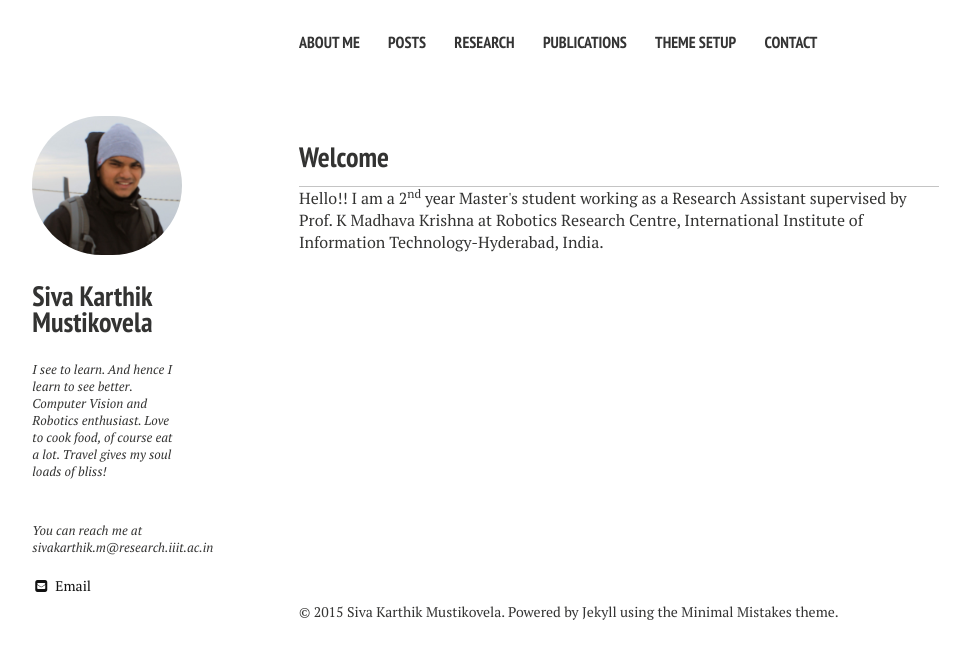
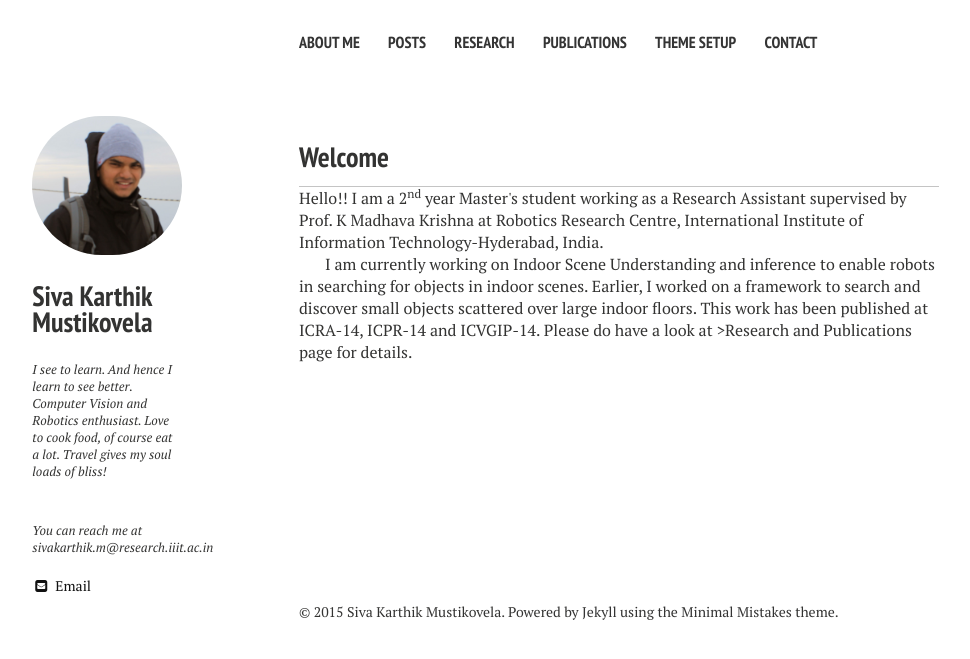
Before and after one commit to sivakm/sivakm.github.io, a Jekyll site: the page built from index.md, in a window 1280 px wide. Shown: the top 659 px of the page, without its empty margins (21-991 px from the left). Built offline with Jekyll 4.4.1, drawn with Linux system fonts in a browser that asks for light colours; nearby versions of some CDN libraries.

Commit message:
16feb2010

```diff
--- a/_layouts/home.html
+++ b/_layouts/home.html
@@ -20,6 +20,10 @@
   <div id="index">
   <p>
     <h3>Welcome</h3> Hello!! I am a 2<sup>nd</sup> year Master's student working as a Research Assistant supervised by Prof. K Madhava Krishna at <a href="http://robotics.iiit.ac.in/"> Robotics Research Centre</a>, International Institute of Information Technology-Hyderabad, India.
+  </p>
+  <p>
+    I am currently working on Indoor Scene Understanding and inference to enable robots in searching for objects in indoor scenes. Earlier, I worked on a framework to search and discover small objects scattered over large indoor floors. This work has been published at ICRA-14, ICPR-14 and ICVGIP-14. Please do have a look at >Research and Publications
+    page for details.
   </p>
 
     <!--{% for post in site.posts limit:5 %}
```
